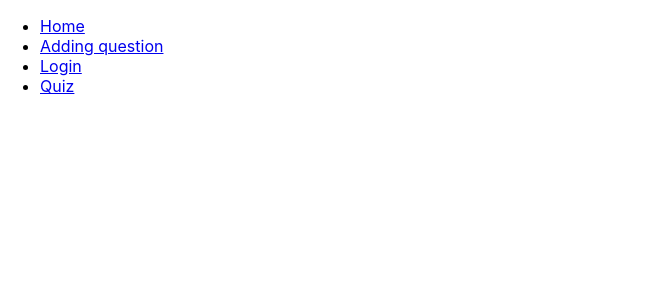
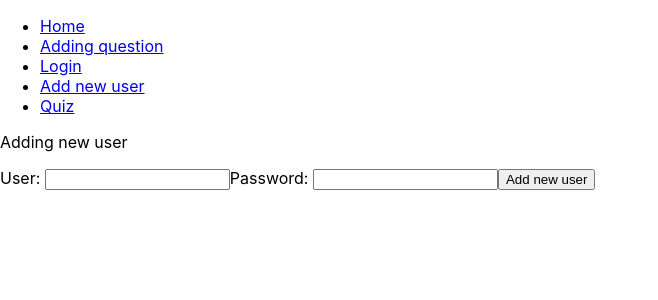
Before and after one commit to AnnaJarocinska/questions, a React (Create React App) app in the folder client/: page /newUser in a window 1280 px wide. Shown: the top 300 px of the page, without its empty margins (0-658 px from the left). Built offline with nearby package versions, Linux system fonts and the light colour scheme.

Commit message:
Fix newUsers route

```diff
--- a/client/src/App.js
+++ b/client/src/App.js
@@ -5,6 +5,7 @@ import Home from './views/Home';
 import AddingQuestion from './views/AddingQuestion';
 import Login from './views/Login';
 import Quiz from './views/Quiz';
+import NewUser from './views/NewUser';
 
 function App() {
   return (
@@ -14,6 +15,7 @@ function App() {
       <Route exact path="/" component={Home} />
       <Route path="/addingQuestion" component={AddingQuestion} />
       <Route path="/login" component={Login} />
+      <Route path="/newUser" component={NewUser} />
       <Route path="/quiz" component={Quiz} />
     </div>
     </Router>
--- a/client/src/components/Navigation.js
+++ b/client/src/components/Navigation.js
@@ -15,6 +15,9 @@ const Navigation = () => {
                     <Link to="/login">Login</Link>
                 </li>
                 <li>
+                    <Link to="/newUser">Add new user</Link>
+                </li>
+                <li>
                     <Link to="/quiz">Quiz</Link>
                 </li>
             </ul>
--- /dev/null
+++ b/client/src/components/NewUserForm.js
@@ -0,0 +1,78 @@
+import React from 'react';
+import axios from 'axios';
+import { Formik } from 'formik';
+// import { Redirect } from 'react-router';
+
+const LoginForm = (props) => {
+
+//   const [loggedIn, setloggedIn] = useState(false);
+//   const [rejection, setRejection] = useState(false);
+
+  return (
+  <>
+    <Formik
+      initialValues={{ newName:'', newPassword:''}}
+      validate={values => {
+        const errors = {};
+        if (!values.newName) {
+          errors.newName = 'This field is required';
+        }
+        if (!values.newPassword) {
+          errors.newPassword = 'This field is required';
+        }
+        return errors;
+      }}
+      onSubmit={(values, { setSubmitting, resetForm }) => {
+        const content = {
+          newName: values.newName,
+          newPassword: values.newPassword
+        }
+
+          axios.post('/newUser', content)
+            .then(res => {
+            console.log(res)
+            })
+
+            .catch(err => console.log(err))
+
+      }}
+    >
+      {({
+        values,
+        errors,
+        touched,
+        handleChange,
+        handleBlur,
+        handleSubmit,
+        isSubmitting,
+      }) => (
+          <form onSubmit={handleSubmit}>
+            <label htmlFor="newName">User: </label>
+            <input
+              type="text"
+              name="newName"
+              id="newName"
+              onChange={handleChange}
+              value={values.newName}
+              onBlur={handleBlur} />
+            {errors.newName && touched.newName && errors.newName}
+            <label htmlFor="newPassword">Password: </label>
+            <input
+              type="newPassword"
+              name="newPassword"
+              id="newPassword"
+              onChange={handleChange}
+              value={values.newPassword}
+              onBlur={handleBlur} />
+            {errors.newPassword && touched.newPassword && errors.newPassword}
+            <button type="submit" disabled={isSubmitting}>Add new user</button>
+          </form>
+        )}
+    </Formik>
+    {/* {loggedIn && <Redirect to='/addingQuestion'/>}
+    {rejection && <p>Incorrect login details</p>}     */}
+  </>
+)}
+
+
+export default LoginForm;
--- /dev/null
+++ b/client/src/views/NewUser.js
@@ -0,0 +1,13 @@
+import React from 'react';
+import NewUserForm from '../components/NewUserForm';
+
+const NewUser = () => {
+    return (
+        <>
+        <p>Adding new user</p>
+        <NewUserForm/>
+        </>
+     );
+}
+
+export default NewUser;
```
Also changed, not shown: 2 other files (tests, documents, lock files or other folders).
